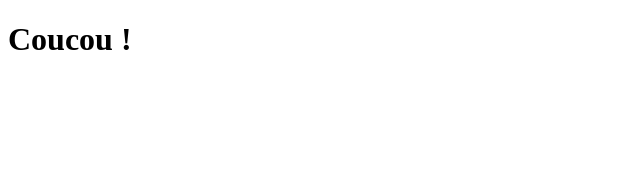
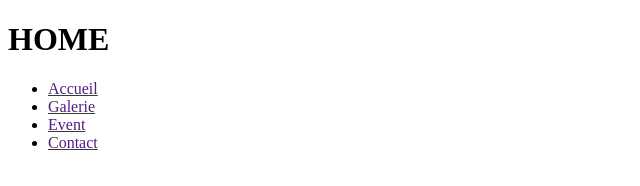
Before and after one commit to hegelCodeur/projetGit, a plain HTML site: page index.html in a window 1280 px wide. Shown: the whole page, without its empty margins (0-640 px from the left). Drawn offline with Linux system fonts and the light colour scheme.

Commit message:
Ajout du titre et liste

```diff
--- a/index.html
+++ b/index.html
@@ -4,6 +4,17 @@
 	<title>projet</title>
 </head>
 <body>
-   <h1>Coucou !</h1>
+   <div id="container">
+   	  <h1 class="titre">HOME</h1>
+   	  	 <ul class="nav">
+
+   	  	 	<li> <a href="">Accueil</a> </li>
+   	  	 	<li> <a href="">Galerie</a></li>
+   	  	 	<li> <a href="">Event</a></li>
+   	  	 	<li> <a href="">Contact</a></li>
+
+   	  	 </ul>
+
+   </div>
 </body>
 </html>
```
